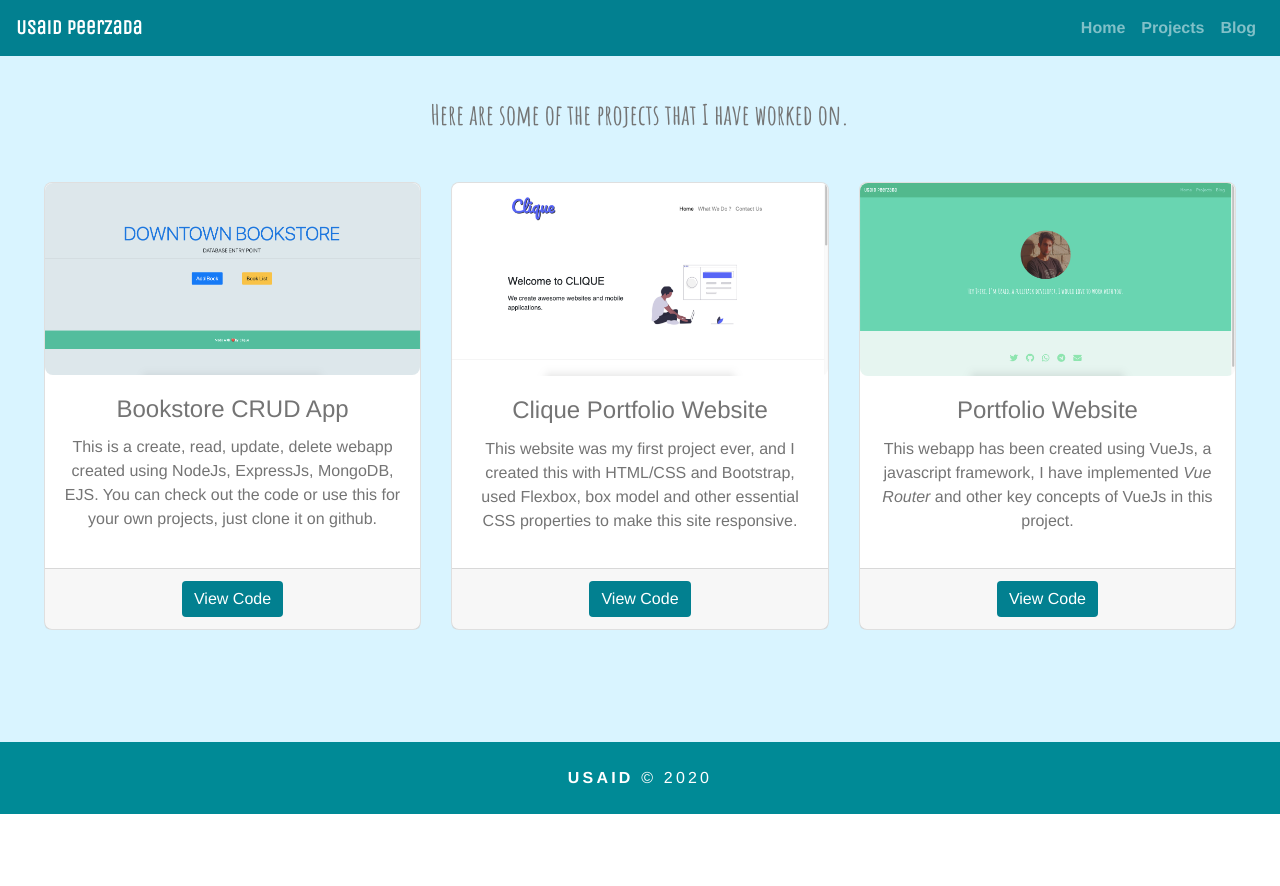
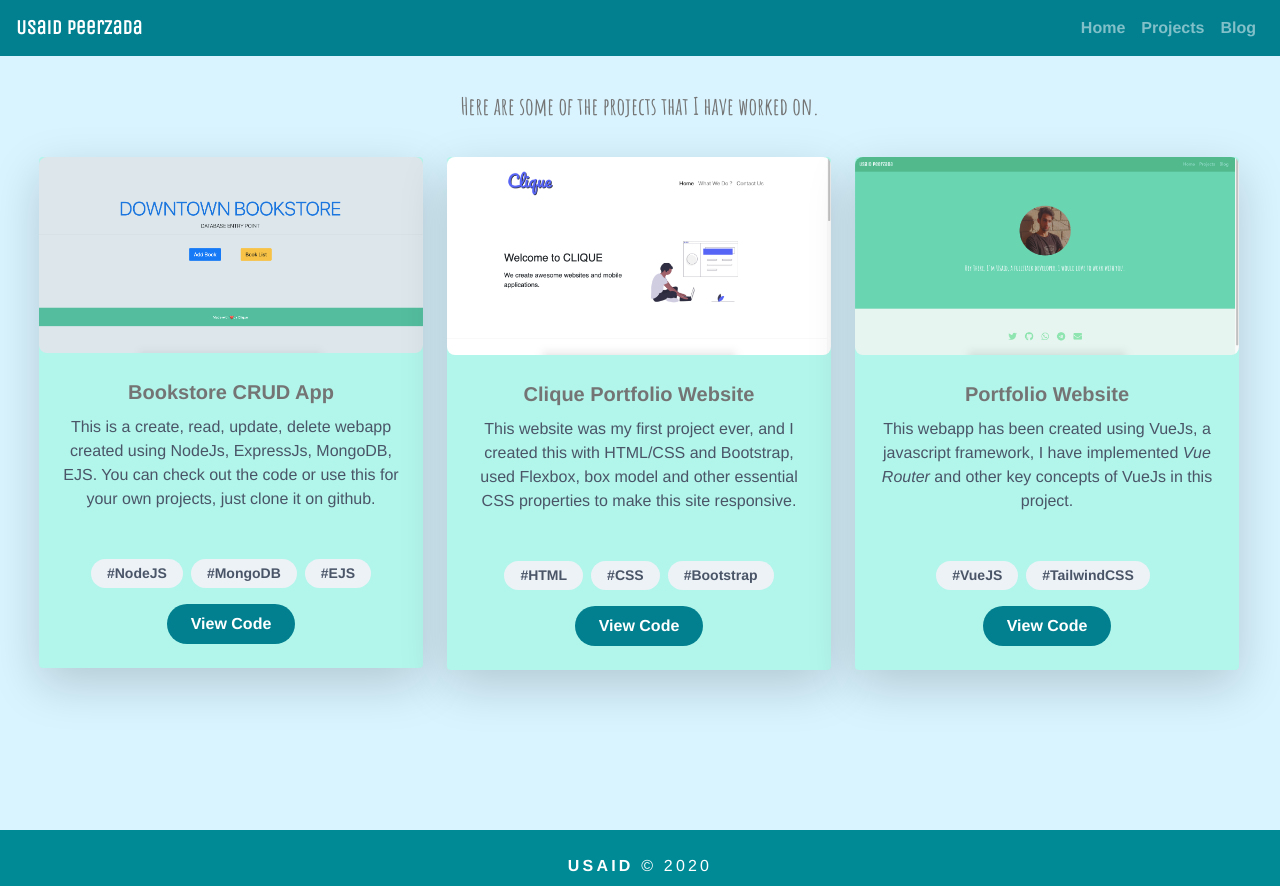
Before and after one commit to usaidpeerzada/PortfolioWebsite, a Vue app: page /projects in a window 1280 px wide. Before the commit the page ends 814 px from the top, so only its background shows below. Built offline with nearby package versions, Linux system fonts and the light colour scheme.

Commit message:
tailwind version

```diff
--- a/package.json
+++ b/package.json
@@ -16,6 +16,7 @@
     "buefy": "^0.8.20",
     "buttercms": "^1.2.2",
     "core-js": "^3.6.4",
+    "tailwindcss": "^1.4.6",
     "vue": "^2.6.11",
     "vue-router": "^3.1.6",
     "vuex": "^3.1.3",
--- /dev/null
+++ b/postcss.config.js
@@ -0,0 +1,3 @@
+module.exports = {
+  plugins: [require("tailwindcss")("tailwind.js"), require("autoprefixer")()]
+};
--- a/src/App.vue
+++ b/src/App.vue
@@ -15,23 +15,20 @@ import Footer from "@/components/Footer.vue";
 export default {
   components: {
     NavBar,
-    Footer
-  }
+    Footer,
+  },
 };
 </script>
 
 <style scoped>
-html,
-body {
-  height: 100%;
-  margin: 0;
-}
 #app {
   font-family: Avenir, Helvetica, Arial, sans-serif;
   -webkit-font-smoothing: antialiased;
   -moz-osx-font-smoothing: grayscale;
   text-align: center;
-  height: 100%;
+  min-width: 100%;
+  min-height: 100%;
+  background: #d9f4ff;
 }
 
 #nav a {
--- /dev/null
+++ b/src/assets/css/tailwind.css
@@ -0,0 +1,3 @@
+@tailwind base;
+@tailwind components;
+@tailwind utilities;
--- a/src/main.js
+++ b/src/main.js
@@ -7,6 +7,7 @@ import "bootstrap/dist/css/bootstrap.css";
 import "bootstrap-vue/dist/bootstrap-vue.css";
 import "@fortawesome/fontawesome-free/css/all.css";
 import "@fortawesome/fontawesome-free/js/all.js";
+import "@/assets/css/tailwind.css";
 
 Vue.config.productionTip = false;
 Vue.use(BootstrapVue);
--- a/src/views/BlogHome.vue
+++ b/src/views/BlogHome.vue
@@ -1,11 +1,10 @@
 <template>
-  <div id="app">
   <div id="blog-home">
     <link
       href="https://fonts.googleapis.com/css2?family=Amatic+SC:wght@700&display=swap"
       rel="stylesheet"
     />
-      <b-container class="bv-example-row h-100">
+    <b-container class="bv-example-row">
       <b-row>
         <b-col>
           <h3>{{ page_title }}</h3>
@@ -49,7 +48,6 @@
         </b-col>
       </b-row>
     </b-container>
-    </div>
   </div>
 </template>
 <script>
--- a/src/views/BlogPost.vue
+++ b/src/views/BlogPost.vue
@@ -1,5 +1,5 @@
 <template>
-  <div id="blog-post">
+  <div id="blog-post" class="w-100">
     <link
       href="https://fonts.googleapis.com/css2?family=Alegreya&family=Alegreya+Sans&family=Merriweather&family=Merriweather+Sans&family=Nunito&family=Nunito+Sans&family=Quattrocento&family=Quattrocento+Sans&family=Roboto&family=Roboto+Mono&family=Roboto+Slab&display=swap"
       rel="stylesheet"
--- a/src/views/Projects.vue
+++ b/src/views/Projects.vue
@@ -1,84 +1,117 @@
 <template>
-  <div id="app">
-    <div class="projects">
+  <div class="container projects w-screen">
     <link
       href="https://fonts.googleapis.com/css2?family=Amatic+SC:wght@700&display=swap"
       rel="stylesheet"
     />
-      <div class="cards h-100">
     <h3>Here are some of the projects that I have worked on.</h3>
-        <b-container fluid>
-          <b-card-group deck>
-            <b-card
-              title="Bookstore CRUD App"
-              img-src="../assets/crud.png"
-              img-alt="crud app img"
-              img-top
-              class="black"
+
+    <div class="flex flex-wrap mb-4 sm:inline-flex md:block lg:flex xl:flex">
+      <div class="w-full lg:w-auto mb-4 pl-4">
+        <div class="max-w-sm rounded overflow-hidden shadow-lg bg-teal-200">
+          <img class="w-full" src="../assets/crud.png" alt="crud app img" />
+          <div class="px-6 py-4">
+            <div class="font-bold text-xl mb-2">Bookstore CRUD App</div>
+            <p class="text-gray-700 text-base">
+              This is a create, read, update, delete webapp created using
+              NodeJs, ExpressJs, MongoDB, EJS. You can check out the code or use
+              this for your own projects, just clone it on github.
+            </p>
+          </div>
+          <div class="px-6 py-4">
+            <span
+              class="inline-block bg-gray-200 rounded-full px-3 py-1 text-sm font-semibold text-gray-700 mr-2"
+              >#NodeJS</span
             >
-              <b-card-text class="text-color">
-                This is a create, read, update, delete webapp created using
-                NodeJs, ExpressJs, MongoDB, EJS. You can check out the code or
-                use this for your own projects, just clone it on github.
-              </b-card-text>
-              <template class="footer" v-slot:footer>
-                <b-button
-                  ><b-link
-                    href="https://github.com/cliquedev/ejs-client"
-                    target="_blank"
-                    >View Code</b-link
-                  ></b-button
+            <span
+              class="inline-block bg-gray-200 rounded-full px-3 py-1 text-sm font-semibold text-gray-700 mr-2"
+              >#MongoDB</span
             >
-              </template>
-            </b-card>
+            <span
+              class="inline-block bg-gray-200 rounded-full px-3 py-1 text-sm font-semibold text-gray-700"
+              >#EJS</span
+            >
+            <button class="text-white font-bold py-2 px-4 rounded-full">
+              <a href="https://github.com/cliquedev/ejs-client" target="_blank"
+                >View Code
+              </a>
+            </button>
+          </div>
+        </div>
+      </div>
 
-            <b-card
-              title="Clique Portfolio Website"
-              img-src="../assets/clique.png"
-              img-alt="clique img"
-              img-top
-              class="black"
-            >
-              <b-card-text class="text-color">
+      <div class="w-full lg:w-auto mb-4 pl-4">
+        <div class="max-w-sm rounded overflow-hidden shadow-lg bg-teal-200">
+          <img class="w-full" src="../assets/clique.png" alt="crud app img" />
+          <div class="px-6 py-4">
+            <div class="font-bold text-xl mb-2 ">
+              Clique Portfolio Website
+            </div>
+            <p class="text-gray-700 text-base">
               This website was my first project ever, and I created this with
               HTML/CSS and Bootstrap, used Flexbox, box model and other
               essential CSS properties to make this site responsive.
-              </b-card-text>
-              <template class="footer" v-slot:footer>
-                <b-button
-                  ><b-link
-                    href="https://github.com/cliquedev/clique"
-                    target="_blank"
-                    >View Code</b-link
-                  ></b-button
+            </p>
+          </div>
+          <div class="px-6 py-4">
+            <span
+              class="inline-block bg-gray-200 rounded-full px-3 py-1 text-sm font-semibold text-gray-700 mr-2"
+              >#HTML</span
             >
-              </template>
-            </b-card>
+            <span
+              class="inline-block bg-gray-200 rounded-full px-3 py-1 text-sm font-semibold text-gray-700 mr-2"
+              >#CSS</span
+            >
+            <span
+              class="inline-block bg-gray-200 rounded-full px-3 py-1 text-sm font-semibold text-gray-700"
+              >#Bootstrap</span
+            >
+            <button class="text-white font-bold py-2 px-4 rounded-full">
+              <a href="https://github.com/cliquedev/clique" target="_blank"
+                >View Code
+              </a>
+            </button>
+          </div>
+        </div>
+      </div>
 
-            <b-card
-              title="Portfolio Website"
-              img-src="../assets/portfolioWebsite.png"
-              img-alt="website screenshot"
-              img-top
-              class="black"
+      <div class="w-full lg:w-auto mb-2 pl-4">
+        <div class="max-w-sm rounded overflow-hidden shadow-lg bg-teal-200">
+          <img
+            class="w-full"
+            src="../assets/portfolioWebsite.png"
+            alt="website screenshot"
+          />
+          <div class="px-6 py-4">
+            <div class="font-bold text-xl mb-2">Portfolio Website</div>
+            <p class="text-gray-700 text-base">
+              This webapp has been created using VueJs, a javascript framework,
+              I have implemented <em>Vue Router</em> and other key concepts of
+              VueJs in this project.
+            </p>
+          </div>
+          <div class="px-6 py-4">
+            <span
+              class="inline-block bg-gray-200 rounded-full px-3 py-1 text-sm font-semibold text-gray-700 mr-2"
+              >#VueJS</span
             >
-              <b-card-text class="text-color">
-                This webapp has been created using VueJs, a javascript
-                framework, I have implemented <em>Vue Router</em> and other key
-                concepts of VueJs in this project.
-              </b-card-text>
-              <template class="footer" v-slot:footer>
-                <b-button
-                  ><b-link
+            <span
+              class="inline-block bg-gray-200 rounded-full px-3 py-1 text-sm font-semibold text-gray-700 mr-2"
+              >#TailwindCSS</span
+            >
+            <!-- <span
+              class="inline-block bg-gray-200 rounded-full px-3 py-1 text-sm font-semibold text-gray-700"
+              >#GraphQL</span
+            > -->
+            <button class="text-white font-bold py-2 px-4 rounded-full">
+              <a
                 href="https://github.com/usaidpeerzada/PortfolioWebsite"
                 target="_blank"
-                    >View Code</b-link
-                  ></b-button
-                >
-              </template>
-            </b-card>
-          </b-card-group>
-        </b-container>
+                >View Code
+              </a>
+            </button>
+          </div>
+        </div>
       </div>
     </div>
   </div>
@@ -87,6 +120,9 @@
 <script></script>
 
 <style scoped>
+body {
+  background: #d9f4ff;
+}
 .projects {
   background: #d9f4ff;
   padding-bottom: 7rem;
@@ -95,19 +131,12 @@
 h3 {
   font-family: "Amatic SC", cursive;
   padding: 1.5em;
-}
-.cards {
-  margin: 0 1.8rem;
-}
-.black {
-  height: 28rem;
-  border-radius: 0.5rem;
-  transition: all 0.2s linear;
+  font-size: 1.5rem;
 }
 button {
-  color: white;
   background: #028090;
   border: 0;
+  margin-top: 1rem;
 }
 button:hover {
   background: #028090;
@@ -119,8 +148,4 @@ a {
   color: white;
   text-decoration: none;
 }
-.black:hover {
-  transform: scale(1.01);
-  box-shadow: 0 3px 12px 0 rgba(0, 0, 0, 0.2), 0 1px 15px 0 rgba(0, 0, 0, 0.19);
-}
 </style>
--- /dev/null
+++ b/tailwind.js
@@ -0,0 +1,8 @@
+module.exports = {
+  purge: [],
+  theme: {
+    extend: {},
+  },
+  variants: {},
+  plugins: [],
+}
```
Also changed, not shown: src/views/Home.vue (+41 -44 lines), 1 other file (tests, documents, lock files or other folders). Lines whose indentation alone changed are shown as unchanged.
